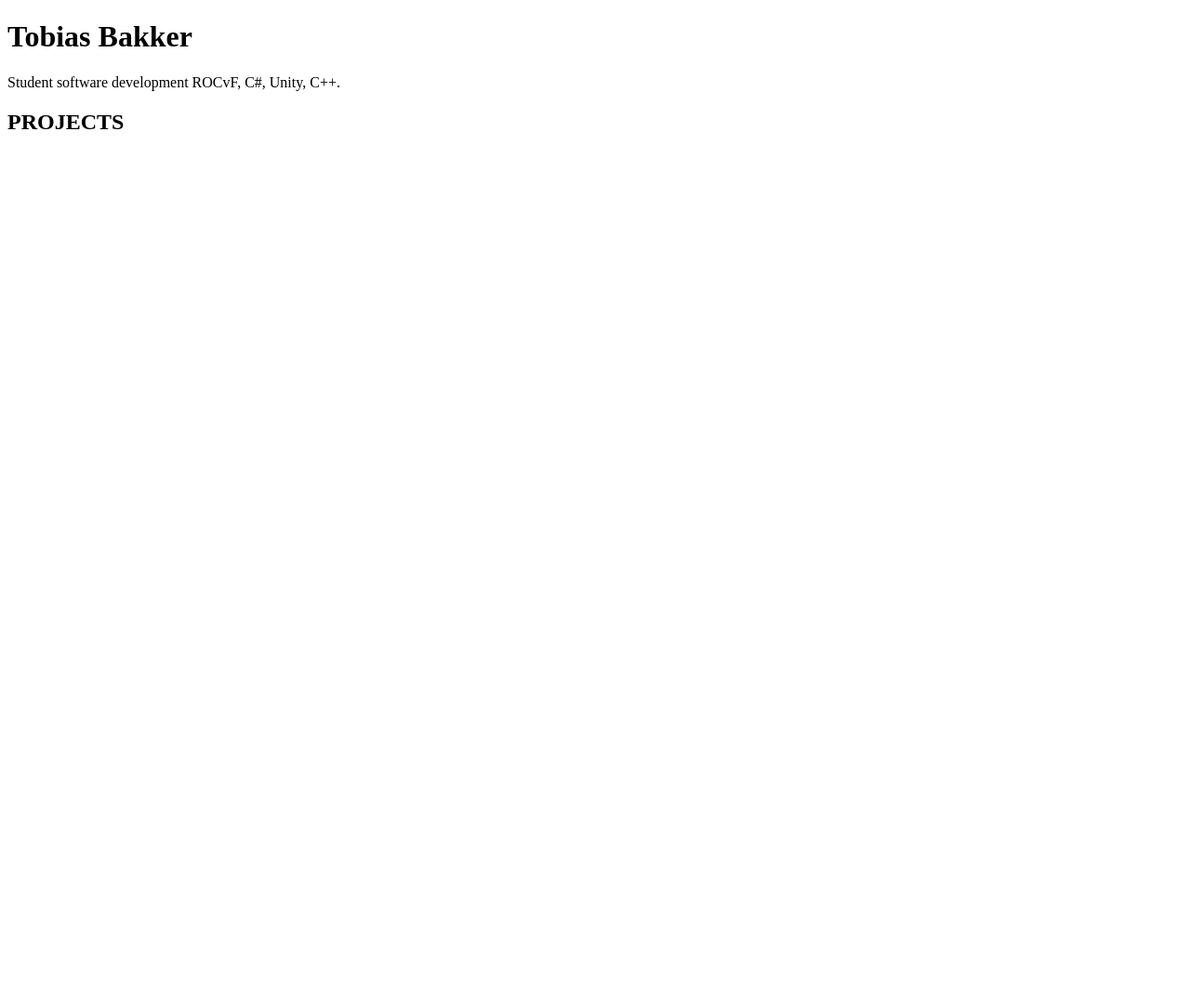
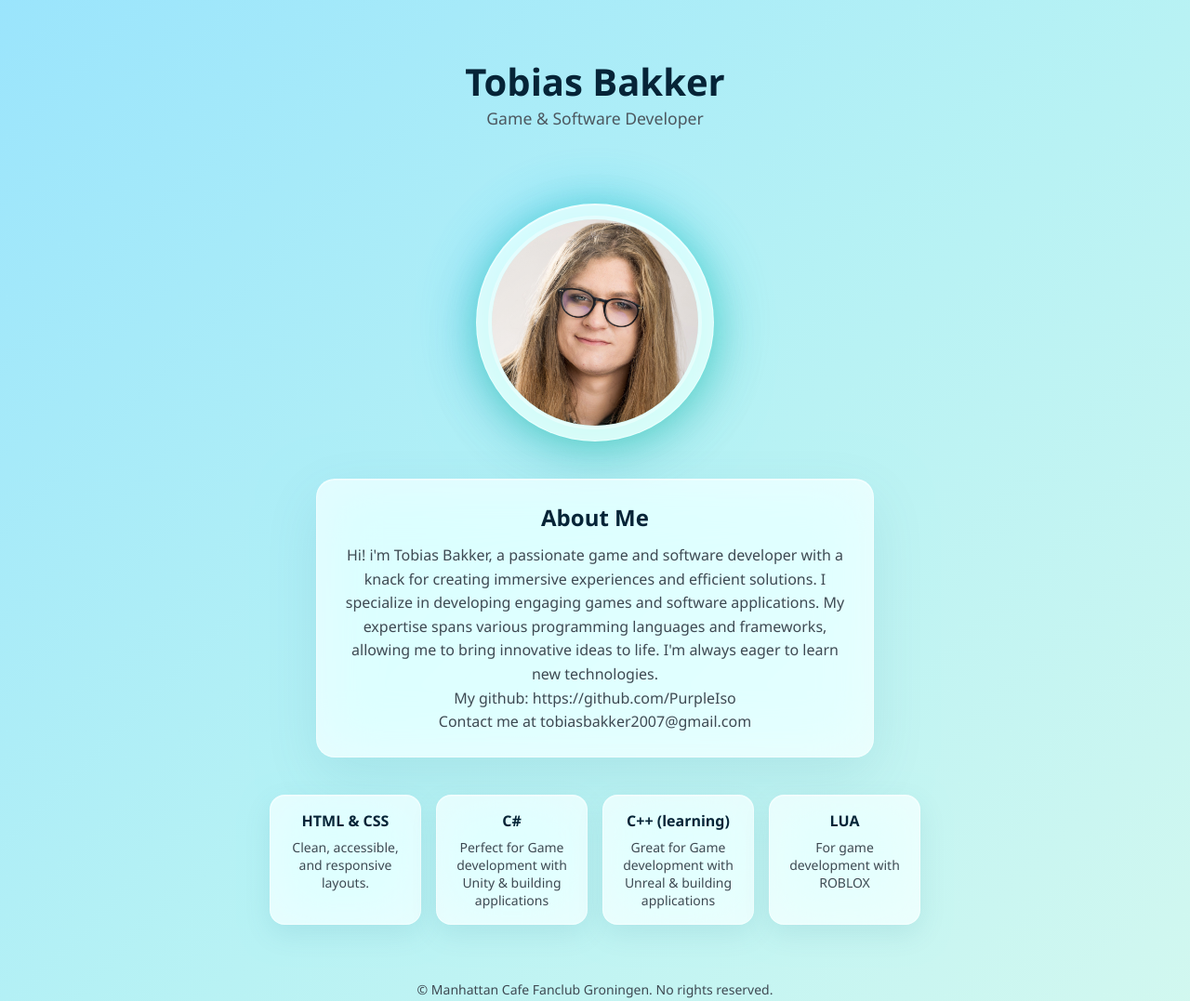
Before and after one commit to PurpleIso/PurpleIso.github.io, a plain HTML site: page Index.html in a window 1280 px wide. Shown: the top 1077 px of the page at 93% size. Before the commit the page ends 800 px from the top, so only its background shows below. Drawn offline with Linux system fonts and the light colour scheme; files whose address does not match are found by name.

Commit message:
i am john programming and this is codeign
i am hohn program maker. super mario

```diff
--- a/Index.html
+++ b/Index.html
@@ -1,28 +1,68 @@
 <!DOCTYPE html>
-<html lang='English'>
+<html lang="en">
 <head>
-
-        <title>
-         Tobias Bakker Portofolio
-        </title>
+  <meta charset="UTF-8" />
+  <meta name="viewport" content="width=device-width, initial-scale=1.0" />
+  <title>Frutiger Aero Portfolio (Static)</title>
+  <link rel="stylesheet" href="style.css" />
 </head>
 <body>
-        <div>
-            <h1>
-                Tobias Bakker
-            </h1>
+
+  <header>
+    <h1>Tobias Bakker</h1>
+    <p>Game & Software Developer</p>
+  </header>
+
+  <div class="profile-photo-container">
+    <div class="glow-ring-1"></div>
+    <div class="glow-ring-2"></div>
+    <div class="glass-frame">
+      <div class="photo-wrapper">
+        <img
+          src="c:\Users\tobia\Documents\CVwebsite\thumbnail_251027-ff-29131.jpg"
+          alt="Profile Photo"
+          class="profile-image"
+        />
+        <div class="glossy-overlay"></div>
+      </div>
+    </div>
+  </div>
+
+  <section class="about">
+    <h2>About Me</h2>
     <p>
-                Student software development ROCvF, C#, Unity, C++.
+    Hi! i'm Tobias Bakker, a passionate game and software developer with a knack for creating immersive experiences and efficient solutions. I specialize in developing engaging games and software applications. My expertise spans various programming languages and frameworks, allowing me to bring innovative ideas to life. I'm always eager to learn new technologies.
     </p>
+    <p>
+      My github: https://github.com/PurpleIso
+    </p>
+    <p>
+      Contact me at tobiasbakker2007@gmail.com
+    </p>
+  </section>
+
+  <section class="skills">
+    <div class="skill">
+      <h3>HTML & CSS</h3>
+      <p>Clean, accessible, and responsive layouts.</p>
     </div>
-            <div>
-            <h2>
-                PROJECTS
-            </h2>
-            <p>
-            </p>
+    <div class="skill">
+      <h3>C#</h3>
+      <p>Perfect for Game development with Unity & building applications</p>
     </div>
+    <div class="skill">
+      <h3>C++ (learning) </h3>
+      <p>Great for Game development with Unreal & building applications</p>
+    </div>
+    <div class="skill">
+      <h3>LUA</h3>
+      <p>For game development with ROBLOX</p>
+    </div>
+  </section>
+
+  <footer>
+    © Manhattan Cafe Fanclub Groningen. No rights reserved.
+  </footer>
+
 </body>
-
-
 </html>
--- /dev/null
+++ b/style.css
@@ -0,0 +1,193 @@
+/* ====== Reset & Base ====== */
+* {margin: 0; padding: 0; box-sizing: border-box;}
+body {
+  font-family: "Segoe UI", system-ui, -apple-system, sans-serif;
+  background: linear-gradient(135deg,
+    oklch(0.88 0.08 220),
+    oklch(0.92 0.06 200),
+    oklch(0.95 0.04 180));
+  color: oklch(0.3 0.02 240);
+  min-height: 100vh;
+  display: flex;
+  flex-direction: column;
+  align-items: center;
+  justify-content: flex-start;
+  padding: 60px 20px;
+}
+
+/* ====== Header ====== */
+header {
+  text-align: center;
+  margin-bottom: 40px;
+}
+header h1 {
+  font-size: 2.5rem;
+  color: oklch(0.25 0.05 240);
+}
+header p {
+  font-size: 1.1rem;
+  color: oklch(0.45 0.02 240);
+}
+
+/* ====== Profile Photo Section ====== */
+.profile-photo-container {
+  position: relative;
+  width: 256px;
+  height: 256px;
+  margin: 40px auto;
+}
+.glow-ring-1,
+.glow-ring-2 {
+  position: absolute;
+  border-radius: 50%;
+}
+.glow-ring-1 {
+  inset: 0;
+  background: linear-gradient(135deg,
+    oklch(0.65 0.25 225),
+    oklch(0.70 0.22 180));
+  filter: blur(30px);
+  opacity: 0.4;
+}
+.glow-ring-2 {
+  inset: 8px;
+  background: linear-gradient(225deg,
+    oklch(0.75 0.20 180),
+    oklch(0.70 0.22 150));
+  filter: blur(20px);
+  opacity: 0.3;
+}
+.glass-frame {
+  position: absolute;
+  inset: 0;
+  background: oklch(1 0 0 / 0.8);
+  backdrop-filter: blur(40px) saturate(200%);
+  border: 1px solid oklch(1 0 0 / 0.5);
+  box-shadow:
+    0 20px 60px oklch(0.5 0.1 220 / 0.15),
+    inset 0 1px 0 oklch(1 0 0 / 0.6);
+  border-radius: 50%;
+  padding: 12px;
+}
+.photo-wrapper {
+  position: relative;
+  width: 100%;
+  height: 100%;
+  border-radius: 50%;
+  overflow: hidden;
+  border: 4px solid oklch(1 0 0 / 0.4);
+}
+.profile-image {
+  width: 100%;
+  height: 100%;
+  object-fit: cover;
+}
+.glossy-overlay {
+  position: absolute;
+  inset: 0;
+  pointer-events: none;
+  background: linear-gradient(135deg,
+    oklch(1 0 0 / 0.3),
+    transparent 50%,
+    oklch(0 0 0 / 0.1));
+}
+
+/* ====== Badge ====== */
+.floating-badge {
+  position: absolute;
+  right: -16px;
+  bottom: 32px;
+  background: oklch(1 0 0 / 0.8);
+  backdrop-filter: blur(40px) saturate(200%);
+  border: 1px solid oklch(1 0 0 / 0.5);
+  box-shadow:
+    0 20px 60px oklch(0.5 0.1 220 / 0.15),
+    inset 0 1px 0 oklch(1 0 0 / 0.6);
+  border-radius: 16px;
+  padding: 8px 16px;
+  display: flex;
+  align-items: center;
+  gap: 8px;
+}
+.status-dot {
+  width: 12px;
+  height: 12px;
+  border-radius: 50%;
+  background-color: oklch(0.70 0.22 150);
+  box-shadow: 0 0 10px oklch(0.70 0.22 150);
+}
+.floating-badge span {
+  font-size: 0.875rem;
+  color: oklch(0.45 0.02 240);
+}
+
+/* ====== About Section ====== */
+.about {
+  max-width: 600px;
+  background: oklch(1 0 0 / 0.7);
+  backdrop-filter: blur(30px) saturate(180%);
+  border: 1px solid oklch(1 0 0 / 0.5);
+  border-radius: 20px;
+  padding: 24px;
+  box-shadow:
+    0 20px 60px oklch(0.5 0.1 220 / 0.1),
+    inset 0 1px 0 oklch(1 0 0 / 0.4);
+  text-align: center;
+  margin-bottom: 40px;
+}
+.about h2 {
+  margin-bottom: 12px;
+  font-size: 1.5rem;
+  color: oklch(0.25 0.05 240);
+}
+.about p {
+  color: oklch(0.4 0.02 240);
+  line-height: 1.6;
+}
+
+/* ====== Skills Section ====== */
+.skills {
+  display: grid;
+  grid-template-columns: repeat(auto-fit, minmax(140px, 1fr));
+  gap: 16px;
+  max-width: 700px;
+  width: 100%;
+}
+.skill {
+  background: oklch(1 0 0 / 0.7);
+  backdrop-filter: blur(30px) saturate(180%);
+  border: 1px solid oklch(1 0 0 / 0.5);
+  border-radius: 16px;
+  padding: 16px;
+  text-align: center;
+  box-shadow:
+    0 10px 30px oklch(0.5 0.1 220 / 0.1),
+    inset 0 1px 0 oklch(1 0 0 / 0.4);
+}
+.skill h3 {
+  color: oklch(0.25 0.05 240);
+  font-size: 1rem;
+  margin-bottom: 8px;
+}
+.skill p {
+  color: oklch(0.4 0.02 240);
+  font-size: 0.875rem;
+}
+
+/* ====== Footer ====== */
+footer {
+  margin-top: 60px;
+  font-size: 0.875rem;
+  color: oklch(0.4 0.02 240);
+}
+
+/* ====== Responsive ====== */
+@media (max-width: 768px) {
+  .profile-photo-container {
+    width: 200px;
+    height: 200px;
+  }
+  .about {
+    margin: 20px;
+  }
+}
```
Also changed, not shown: CSS-voor-site.css (deleted, +0 -67 lines), thumbnail_251027-ff-29131.jpg (added). Lines whose indentation alone changed are shown as unchanged.
